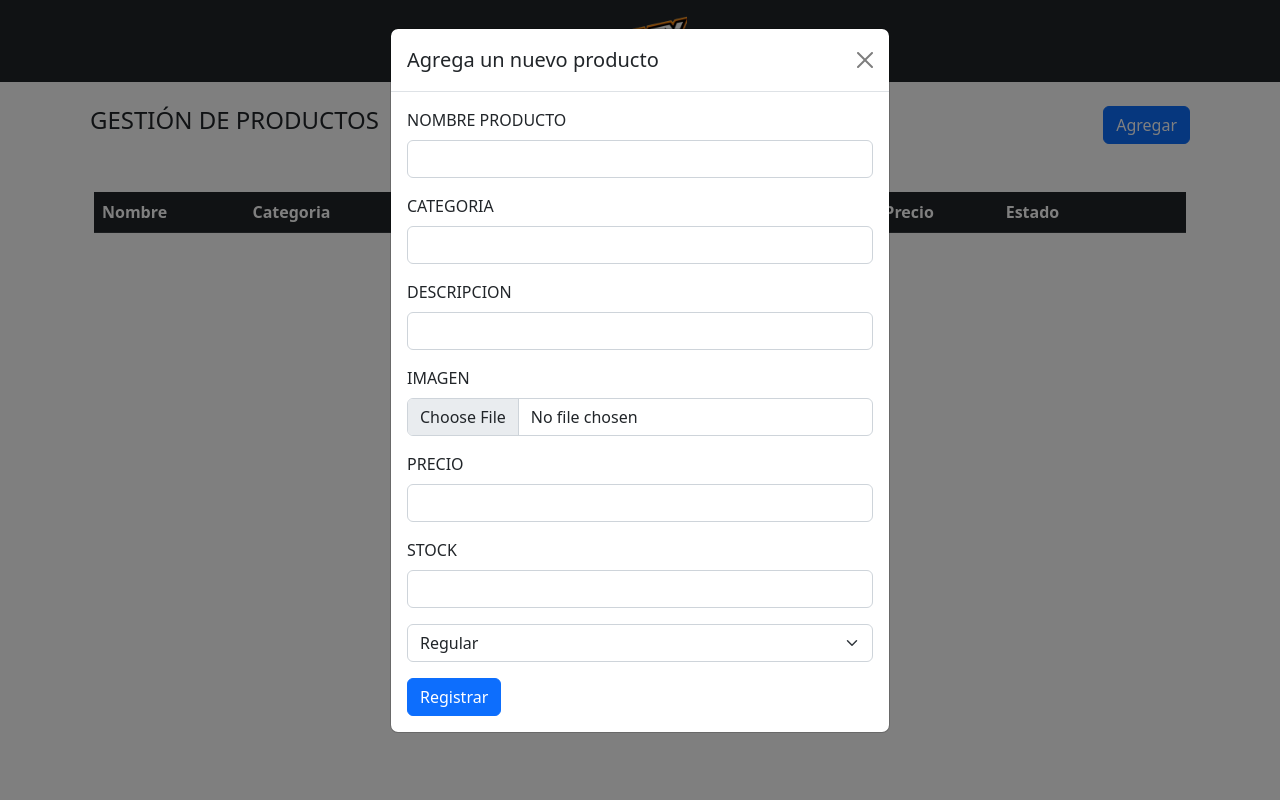
After one commit to ArDaLid22/Proyecto-Roley, a PHP site: page /admin/adminProductos.php in a window 1280 px wide, after a click on "Agregar". The commit adds this page. Run offline with PHP 8.4, Linux system fonts and the light colour scheme; data comes from the database, SQL or seed files in the repository; data that the repository does not hold is empty; some libraries are stand-ins or nearby versions.

Commit message:
actualizacion admin

```diff
--- /dev/null
+++ b/admin/adminClientes.php
@@ -0,0 +1 @@
+<?php include "adminHeader.php"; ?>
--- /dev/null
+++ b/admin/adminMensajes.php
@@ -0,0 +1 @@
+<?php include "adminHeader.php"; ?>
--- /dev/null
+++ b/admin/adminPedidos.php
@@ -0,0 +1 @@
+<?php include "adminHeader.php"; ?>
--- /dev/null
+++ b/admin/adminProductos.php
@@ -0,0 +1,37 @@
+<?php include "adminHeader.php"; ?>
+
+<body>
+    <div class="container py-3">
+        <div class="d-flex">
+            <div class="p-2 w-100"><h4>GESTIÓN DE PRODUCTOS</h4></div>
+            <div class="p-2 flex-shrink-1">
+                <button type="button" class="btn btn-primary" data-bs-toggle="modal" data-bs-target="#staticBackdrop">Agregar</button>
+            </div>
+        </div>
+    </div>
+
+    <!-- Modal -->
+    <div class="modal fade" id="staticBackdrop" data-bs-backdrop="static" data-bs-keyboard="false" tabindex="-1" aria-labelledby="staticBackdropLabel" aria-hidden="true">
+        <div class="modal-dialog">
+            <div class="modal-content">
+            <div class="modal-header">
+                <h1 class="modal-title fs-5" id="staticBackdropLabel">Agrega un nuevo producto</h1>
+                <button type="button" class="btn-close" data-bs-dismiss="modal" aria-label="Close"></button>
+            </div>
+            <div class="modal-body">
+                <?php include "formularioInsertar.php"; ?>
+            </div>
+            </div>
+        </div>
+    </div>
+
+    <div class="container">
+        <div class="row">
+            <div class="col-12 p-4">
+                <?php include "../bd/read.php"; ?>
+            </div>
+        </div>
+    </div>
+</body>
+
+</html>
--- a/admin/adminheader.php
+++ b/admin/adminheader.php
@@ -14,3 +14,9 @@
     <!-- FontAwesome Icons -->
     <script src="https://kit.fontawesome.com/8ef4f0069f.js" crossorigin="anonymous"></script>
 </head>
+
+<div class="container-fluid bg-dark">
+    <div class="container text-center">
+        <a href="menuAdmin.php"><img src="../imagenes/logoAdmin.png" style="max-height: 50px;" class="my-3"></a>
+    </div>
+</div>
--- a/admin/insertar.php
+++ b/admin/formularioInsertar.php
@@ -1,12 +1,11 @@
 <!-- Formulario de registro producto -->
-<form class="col-4" action="../bd/create.php" method="POST" enctype="multipart/form-data">
-    <h3 class="text-center p-3">Registro productos</h3>
+<form class="col" action="../bd/create.php" method="POST" enctype="multipart/form-data">
     <div class="mb-3">
         <label for="exampleInputEmail1" class="form-label">NOMBRE PRODUCTO</label>
         <input type="text" class="form-control" name="nombre" id="nombre">
     </div>
     <div class="mb-3">
-        <label for="exampleInputEmail1" class="form-label">CATEGORIA ID</label>
+        <label for="exampleInputEmail1" class="form-label">CATEGORIA</label>
         <input type="number" class="form-control" name="categoriaID" id="categoriaID">
     </div>
     <div class="mb-3">
@@ -32,5 +31,5 @@
             <option value="3">Agotado</option>
         </select>
     </div>
-    <input type="submit" value="Registrar"></button>
+    <button type="submit" value="Registrar" class="btn btn-primary">Registrar</button>
 </form>
--- a/bd/create.php
+++ b/bd/create.php
@@ -13,7 +13,7 @@ $estadoID = $_POST['estadoID'];
 $sql = "INSERT INTO producto(nombre,categoriaID,descripcion,imagen,stock,precio,estadoID) VALUES('$nombre','$categoriaID','$descripcion','$imgContenido','$stock','$precio','$estadoID')";
 
 if ($conexion->query($sql) === TRUE) {
-    header("Location: ../admin/menuAdmin.php");
+    header("Location: ../admin/adminProductos.php");
 } else {
     echo "Error al registrar el producto".$conexion->error;
 }
--- a/bd/delete.php
+++ b/bd/delete.php
@@ -6,7 +6,7 @@ $itemID = $_GET['id'];
 $sql = "DELETE FROM producto WHERE productoID='".$itemID."'";
 
 if ($conexion->query($sql) === TRUE) {
-    header("Location: ../admin/menuAdmin.php");
+    header("Location: ../admin/adminProductos.php");
 } else {
     echo "Error al eliminar el producto".$conexion->error;
 }
--- a/bd/loginAdmin.php
+++ b/bd/loginAdmin.php
@@ -10,6 +10,6 @@ $result = $conexion->query($sql);
 if ($result->num_rows > 0) {
 	header("Location: ../admin/menuAdmin.php");
 } else {
-	header("Location: ../admin/index.html");
+	header("Location: ../admin/index.php");
 }
 ?>
--- a/bd/read.php
+++ b/bd/read.php
@@ -2,16 +2,16 @@
 require "../bd/conexion.php";
 ?>
 
-<table class="table table-hover">
-    <thead>
+<table class="table table-hover align-middle">
+    <thead class="table-dark">
         <tr>
             <th>Nombre</th>
-            <th>CategoriaID</th>
+            <th>Categoria</th>
             <th>Descripcion</th>
             <th>Imagen</th>
             <th>Stock</th>
-            <th>precio</th>
-            <th>estadoID</th>
+            <th>Precio</th>
+            <th>Estado</th>
             <th></th>
             <th></th>
         </tr>
@@ -32,7 +32,7 @@ require "../bd/conexion.php";
             <th><?= $row['stock'] ?></th>
             <th><?= $row['precio'] ?></th>
             <th><?= $row['estName'] ?></th>
-            <th><a href="actualizar.php?id=<?php echo $row['productoID'] ?>" class="btn btn-info">Editar</a></th>
+            <th><a href="actualizar.php?id=<?php echo $row['productoID'] ?>" class="btn btn-warning">Editar</a></th>
             <th><a href="../bd/delete.php?id=<?php echo $row['productoID'] ?>" class="btn btn-danger">Eliminar</a></th>
         </tr>
 
```
Also changed, not shown: admin/index.html (deleted, +0 -39 lines), admin/index.php (added, +40 -0 lines), admin/menuAdmin.php (+5 -12 lines), admin/menuAdminBU.php (deleted, +0 -18 lines).
